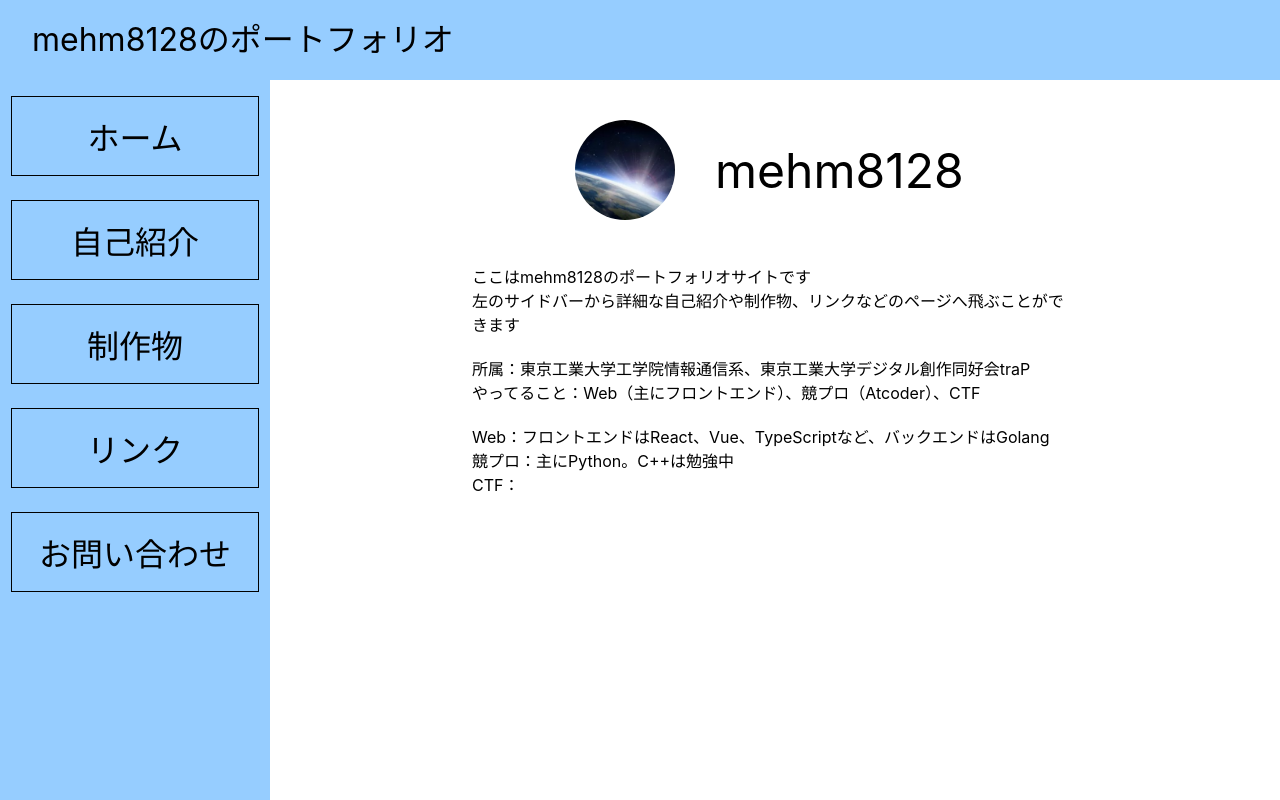
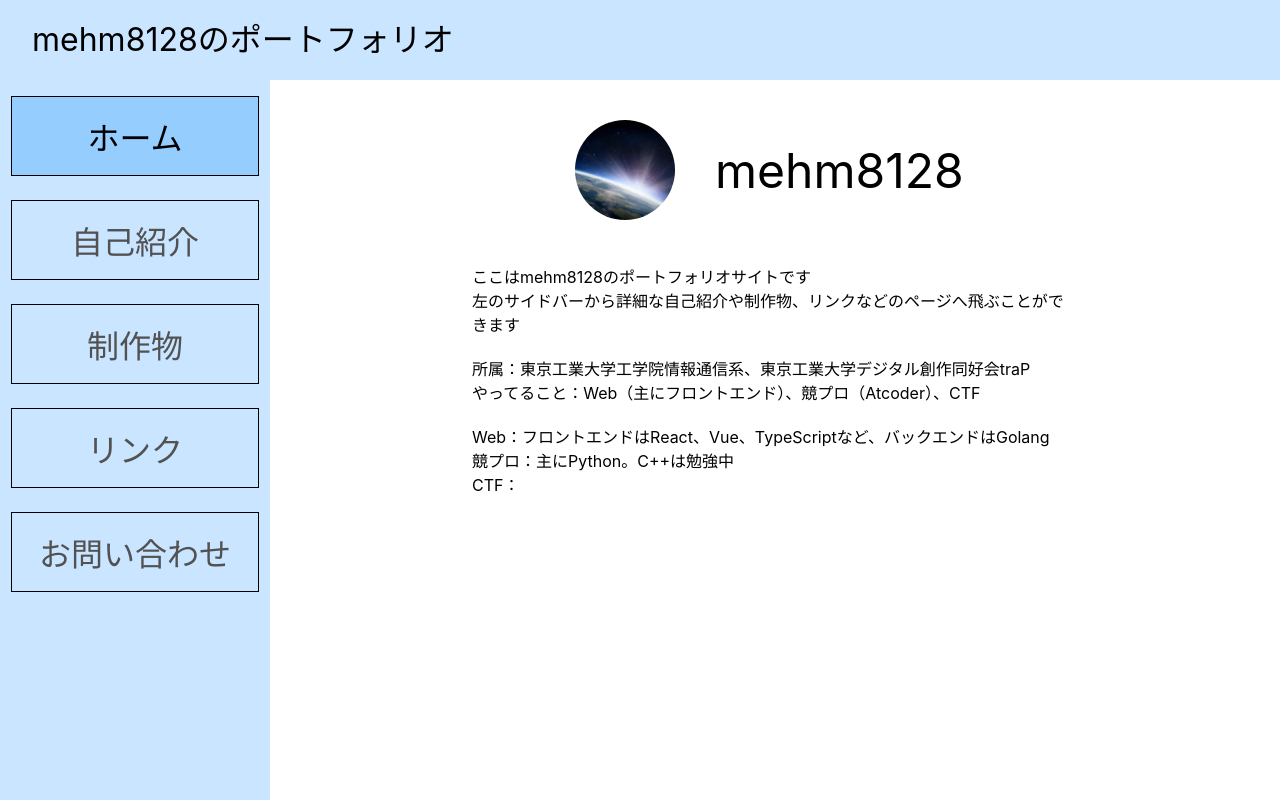
Before and after one commit to mehm8128/portfolio, a React (Create React App) app: page / in a window 1280 px wide. Built offline with nearby package versions, Linux system fonts and the light colour scheme.

Commit message:
色変更とホバー時の動作追加

```diff
--- a/src/components/Header.module.css
+++ b/src/components/Header.module.css
@@ -1,7 +1,7 @@
 .header {
   width: 100%;
   height: 80px;
-  background-color: #96cdff;
+  background-color: #cae5ff;
   position: fixed;
 }
 .title {
--- a/src/components/SideBar.module.css
+++ b/src/components/SideBar.module.css
@@ -1,12 +1,12 @@
 .sideBar {
   width: 270px;
   height: calc(100vh - 80px);
-  background-color: #96cdff;
+  background-color: #cae5ff;
   position: fixed;
   margin-top: 80px;
 }
 
-.button {
+.buttonHere {
   display: block;
   border: 1px solid #000000;
   cursor: pointer;
@@ -20,3 +20,22 @@
   margin-right: auto;
   margin-left: auto;
 }
+.buttonNotHere {
+  display: block;
+  border: 1px solid #000000;
+  cursor: pointer;
+  background-color: #cae5ff;
+  color: #525252;
+  width: 248px;
+  height: 80px;
+  font-size: 32px;
+  text-align: center;
+  margin-top: 16px;
+  margin-bottom: 24px;
+  margin-right: auto;
+  margin-left: auto;
+}
+.buttonNotHere:hover {
+  background-color: #96cdff;
+  color: #525252;
+}
--- a/src/components/SideBar.tsx
+++ b/src/components/SideBar.tsx
@@ -1,23 +1,34 @@
-import {useNavigate} from 'react-router-dom'
+import {useLocation, useNavigate} from 'react-router-dom'
 import styles from './SideBar.module.css'
 
 function SideBar() {
   const navigate = useNavigate()
+  const location = useLocation()
   return (
     <div className={styles.sideBar}>
-      <button onClick={() => navigate('/')} className={styles.button}>
+      <button
+        onClick={() => navigate('/')}
+        className={location.pathname === '/' ? styles.buttonHere : styles.buttonNotHere}>
         ホーム
       </button>
-      <button onClick={() => navigate('/introduction')} className={styles.button}>
+      <button
+        onClick={() => navigate('/introduction')}
+        className={location.pathname === '/introduction' ? styles.buttonHere : styles.buttonNotHere}>
         自己紹介
       </button>
-      <button onClick={() => navigate('/productions')} className={styles.button}>
+      <button
+        onClick={() => navigate('/productions')}
+        className={location.pathname === '/productions' ? styles.buttonHere : styles.buttonNotHere}>
         制作物
       </button>
-      <button onClick={() => navigate('/links')} className={styles.button}>
+      <button
+        onClick={() => navigate('/links')}
+        className={location.pathname === '/links' ? styles.buttonHere : styles.buttonNotHere}>
         リンク
       </button>
-      <button onClick={() => navigate('/contact')} className={styles.button}>
+      <button
+        onClick={() => navigate('/contact')}
+        className={location.pathname === '/contact' ? styles.buttonHere : styles.buttonNotHere}>
         お問い合わせ
       </button>
     </div>
--- a/src/pages/Contact.module.css
+++ b/src/pages/Contact.module.css
@@ -51,7 +51,7 @@
   width: 148px;
   height: 48px;
   border: 1px solid #000000;
-  background-color: #96cdff;
+  background-color: #cae5ff;
   font-size: 24px;
   margin-top: 20px;
   margin-bottom: 20px;
@@ -60,3 +60,7 @@
   text-align: center;
   cursor: pointer;
 }
+.submitButton:hover {
+  background-color: #96cdff;
+  color: #525252;
+}
```
